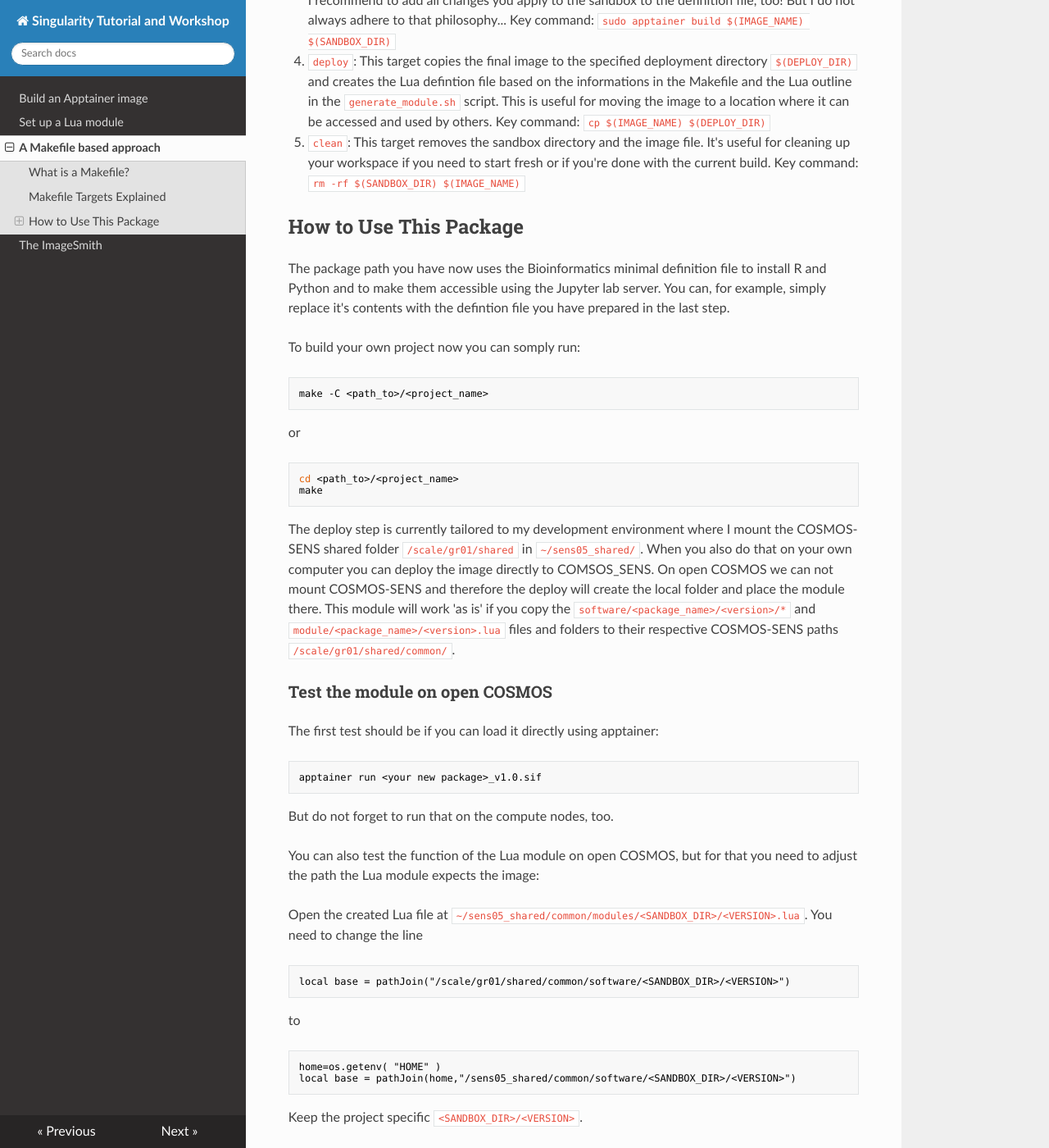
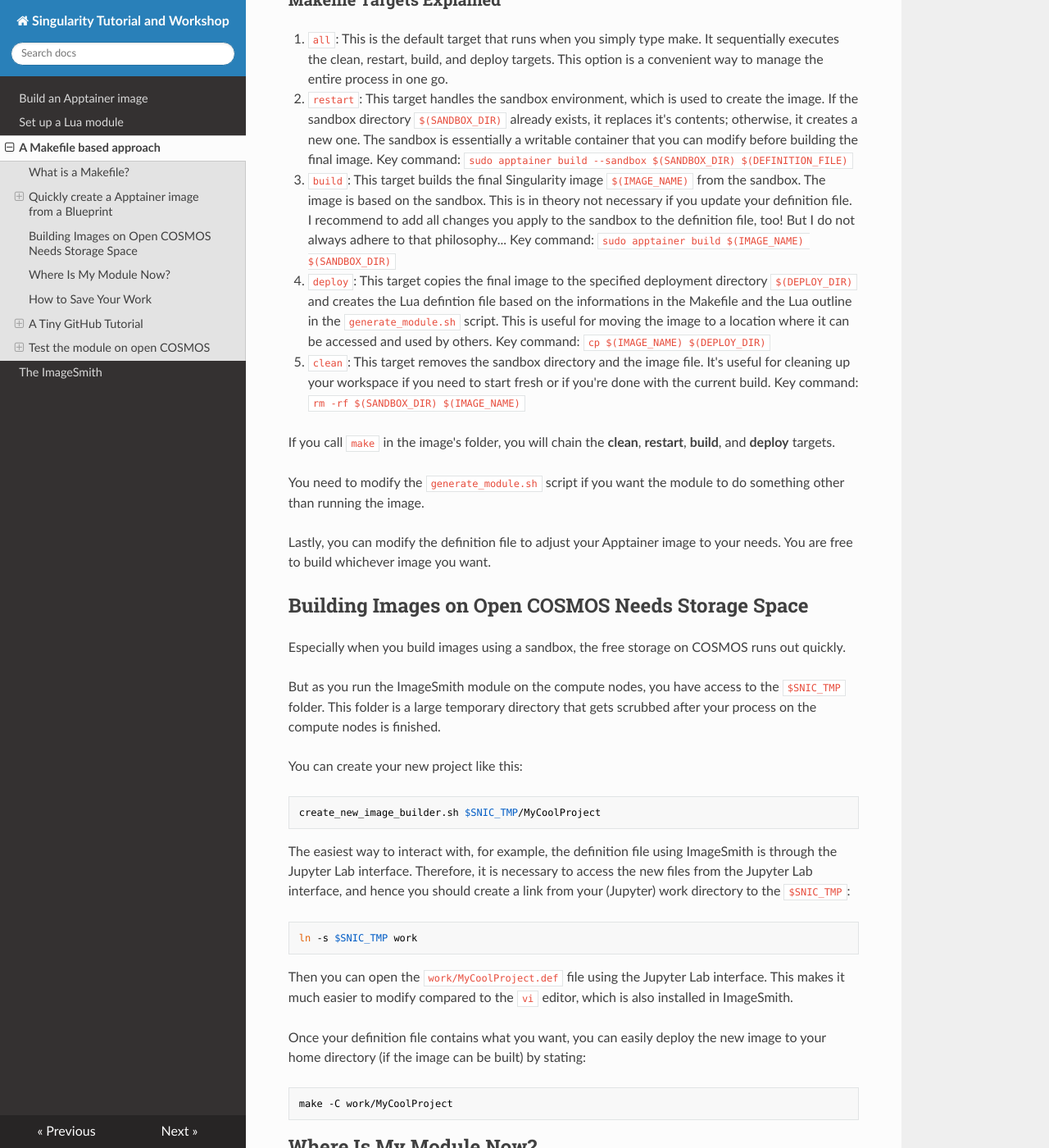
Before and after one commit to stela2502/Singularity_Tutorial, an MkDocs documentation site: the page built from docs/AMakefileBasedApproach.md, in a window 1280 px wide and 1400 px high, scrolled down 1201 px. Shown: the whole window at 82% size. Built offline with MkDocs 1.6.1, drawn with Linux system fonts in a browser that asks for light colours; nearby versions of some CDN libraries; some of the changed text lies outside the part shown.

Commit message:
RunThrough integrated in main text.

````diff
--- a/docs/AMakefileBasedApproach.md
+++ b/docs/AMakefileBasedApproach.md
@@ -4,19 +4,28 @@ My plan was to create a command that streamlines the development of an Apptainer
 
 The goal is to establish a structure where both the Apptainer build and deployment processes are automated and easily configurable. By doing so, you can quickly update the version or even the name of your package without needing to rewrite the build configuration each time. The main focus should be on creating a robust definition file, with the initial setup of the Lua model definition and other components being a one-time effort. The central configuration will be handeled by a Makefile.
 
+The image will be prepared in the new folder. Out of the box, this image will support a Jupyter Lab web server, which acts as the main interaction point with the image once it is 'run'.
+
+The `Makefile` is the main interaction point while building the new image, whereas the `<project_name>.def` file contains the definition for the new image.
+
+
 ## What is a Makefile?
 
-A Makefile is a special file used by the ``make`` utility to automate the building and management of software projects. It defines a set of rules and dependencies for compiling code, linking files, and generating executables or other targets. Makefiles consist of targets, dependencies, and commands that describe how to build each part of the project. Typically, they are used in environments with many files, like C/C++ projects, where manual compilation would be cumbersome. We do not need to dive into the depth of that - just the targets will be used for the automatisation. I will not go into more detail later - the ImageSmith has my implementation of that idea installed as a script. Use it.
+A Makefile is a special file used by the ``make`` utility to automate the building and management of software projects. It defines a set of rules and dependencies for compiling code, linking files, and generating executables or other targets. Makefiles consist of targets, dependencies, and commands that describe how to build each part of the project. Typically, they are used in environments with many files, like C/C++ projects, where manual compilation would be cumbersome. We do not need to dive into the depth of that - just the targets will be used for the automatisation. I will not go into more detail later.
+
+## Quickly create a Apptainer image from a Blueprint
+
+The ImageSmith has my implementation of of the automatization ([ImageBlueprint](https://github.com/stela2502/ImageBlueprint)) installed as a script:
 
 ```bash
-/opt/ImageSmith/create_new_image_builder.sh <path_to>/<project_name>
+create_new_image_builder.sh <path_to>/<project_name>
 ```
 
 Running this will create a folder and populate it with a Makefile, a default definition file and three scripts; ``shell.sh``, ``run.sh`` and ``generate_module.sh``.
 
 The Makefile is the central organizer of this whole package. The ``generate_module.sh`` defines the structure of the Lua module with the module name and version comming from the Makefile. The two other scripts are mainly designed to interact with the image on your (local) development computer and are not touched in the deploy step.
 
-## Makefile Targets Explained
+### Makefile Targets Explained
 
    1. ``all``:
     This is the default target that runs when you simply type make. It sequentially executes the clean, restart, build, and deploy targets. This option is a convenient way to manage the entire process in one go.
@@ -38,41 +47,148 @@ The Makefile is the central organizer of this whole package. The ``generate_modu
         Key command: ``rm -rf $(SANDBOX_DIR) $(IMAGE_NAME)``
 
 
-## How to Use This Package
+If you call `make` in the image's folder, you will chain the **clean**, **restart**, **build**, and **deploy** targets.
 
-The package path you have now uses the Bioinformatics minimal definition file to install R and Python and to make them accessible using the Jupyter lab server. You can, for example, simply replace it's contents with the defintion file you have prepared in the last step.
+You need to modify the `generate_module.sh` script if you want the module to do something other than running the image.
+
+Lastly, you can modify the definition file to adjust your Apptainer image to your needs. You are free to build whichever image you want.
 
 
-To build your own project now you can somply run:
+## Building Images on Open COSMOS Needs Storage Space
+
+Especially when you build images using a sandbox, the free storage on COSMOS runs out quickly.
+
+But as you run the ImageSmith module on the compute nodes, you have access to the `$SNIC_TMP` folder. This folder is a large temporary directory that gets scrubbed after your process on the compute nodes is finished.
+
+You can create your new project like this:
+
 ```bash
-make -C <path_to>/<project_name>
-```
-or
-```bash
-cd <path_to>/<project_name>
-make
+create_new_image_builder.sh $SNIC_TMP/MyCoolProject
 ```
 
-The deploy step is currently tailored to my development environment where I mount the COSMOS-SENS shared folder ``/scale/gr01/shared`` in ``~/sens05_shared/``. When you also do that on your own computer you can deploy the image directly to COMSOS_SENS. On open COSMOS we can not mount COSMOS-SENS and therefore the deploy will create the local folder and place the module there.
-This module will work 'as is' if you copy the ``software/<package_name>/<version>/*`` and ``module/<package_name>/<version>.lua`` files and folders to their respective COSMOS-SENS paths ``/scale/gr01/shared/common/``.
+The easiest way to interact with, for example, the definition file using ImageSmith is through the Jupyter Lab interface. Therefore, it is necessary to access the new files from the Jupyter Lab interface, and hence you should create a link from your (Jupyter) work directory to the `$SNIC_TMP`:
 
-### Test the module on open COSMOS
+```bash
+ln -s $SNIC_TMP work
+```
+
+Then you can open the `work/MyCoolProject.def` file using the Jupyter Lab interface. This makes it much easier to modify compared to the `vi` editor, which is also installed in ImageSmith.
+
+Once your definition file contains what you want, you can easily deploy the new image to your home directory (if the image can be built) by stating:
+
+```bash
+make -C work/MyCoolProject
+```
+
+## Where Is My Module Now?
+
+The module has been deployed to your home directory:
+
+```bash
+~/sens05_shared/common/modules/<project_name>/1.0.lua
+~/sens05_shared/common/software/<project_name>/1.0/<project_name>.1.0.sif
+```
+
+The result of your work has been saved to your home folder, but your definition file is still only in the `$SNIC_TMP`. Instead of copying the definition file to your home folder, I recommend uploading it to Git. This way, you can easily access your work from outside Open COSMOS, too.
+
+## How to Save Your Work
+
+You could, of course, copy the whole building area to your home directory, but it is a lot of data and might not fit into your Lunarc allowance if you have no data project registered there.
+
+Instead of copying the sandbox and image files, I recommend you create a new Git project and upload your definition files, scripts, and Makefile to either GitHub or any other Git server. The sandbox can be regenerated from the image and the image is already saved to your home folder.
+
+The Blueprint includes a `.gitignore` in the path that will exclude both the sandbox and the image from being uploaded to Git.
+
+## A Tiny GitHub Tutorial
+
+Here’s a quick guide on how to create a new GitHub repository and upload your project:
+
+### Step 1: Create a GitHub Repository
+
+1. Go to [GitHub](https://github.com/) and log in (or sign up if you don’t have an account).
+2. Click the **+** icon in the upper right corner and select **New repository**.
+3. Fill in the repository name (e.g., `MyCoolProject`) and a description (optional).
+4. Choose whether you want the repository to be **Public** or **Private**.
+5. Click **Create repository**.
+
+### Step 2: Initialize Your Local Git Repository
+
+Open a terminal and navigate to your project directory:
+
+```bash
+cd $SNIC_TMP/MyCoolProject
+```
+
+Initialize a new Git repository:
+
+```bash
+git init
+```
+
+### Step 3: Add Your Files
+
+Add the files you want to upload to the staging area:
+
+```bash
+git add --all .
+```
+
+### Step 4: Commit Your Changes
+
+Commit your changes with a meaningful message:
+
+```bash
+git commit -m "Initial commit with project files"
+```
+
+### Step 5: Link to Your GitHub Repository
+
+Copy the URL of your new GitHub repository (found on the repository page) and link it to your local repository:
+
+```bash
+git remote add origin <repository_url>
+```
+
+Replace `<repository_url>` with the actual URL, for example:
+
+```bash
+git remote add origin https://github.com/username/MyCoolProject.git
+```
+
+### Step 6: Push Your Changes to GitHub
+
+Finally, push your changes to the master branch of your GitHub repository:
+
+```bash
+git branch -M main
+git push -u origin main
+```
+
+Now your project is safely stored in your GitHub repository, and you can access it from anywhere!
+
+## Test the module on open COSMOS
+
+Now you have your image saved both in your home path as well as on Github.
+Hence we can now look into the function of our image we need to start it:
 
 
-The first test should be if you can load it directly using apptainer:
+The first test should be if you can load it directly using apptainer and the helper scripts we have:
+
 ```bash
-apptainer run <your new package>_v1.0.sif
+# shell into the sandbox
+$SNIC_TMP/MyCoolProject/shell.sh
+# run the local image
+$SNIC_TMP/MyCoolProject/run.sh
 ```
-But do not forget to run that on the compute nodes, too.
 
 You can also test the function of the Lua module on open COSMOS, but for that you need to adjust the path the Lua module expects the image:
 
 Open the created Lua file at ``~/sens05_shared/common/modules/<SANDBOX_DIR>/<VERSION>.lua``.
-You need to change the line
+You need to comment the line
 ```text
-local base = pathJoin("/scale/gr01/shared/common/software/<SANDBOX_DIR>/<VERSION>")
+-- local base = pathJoin("/scale/gr01/shared/common/software/<SANDBOX_DIR>/<VERSION>")
 ```
-to
+and add these two lines defining the private location as module source path.
 ```text
 home=os.getenv( "HOME" )
 local base = pathJoin(home,"/sens05_shared/common/software/<SANDBOX_DIR>/<VERSION>")
@@ -109,23 +225,20 @@ exit 0
 
 If you have modified the Lua definition file and now want to copy the image to COSMOS-SENS the easiest is to remove the ``~/sens01_shared/common`` folder and re-deploy the module:
 ```bash
-rm -Rf ~/sens01_shared/common
+rm -Rf ~/sens05_shared/common
 make deploy
 ```
 
 ### Deploy on COSMOS-SENS
 
-I recommend you to upload you image definitions to GitHub (do not upload the image and the sandbox by either exclude them in the ``.gitignore`` or calling ``make clean`` before ``git add --all .``.
-This way you can easily clone that on your normal desktop, install apptainer there and build and deploy your image from your normal desktop to COSMOS-SENS.
+We have already uploaded the defintion to GitHub.
+Therfore you can easily clone that on your normal desktop, install apptainer there and build and deploy your image from your normal desktop to COSMOS-SENS.
 
-If you can not directly deploy to COSMOS-SENS you can simply copy the ``software/<package_name>/<version>/*`` and ``module/<package_name>/<version>.lua`` files and folders to the COSMOS-SENS path ``/scale/gr01/shared/common/``.
-
+If you want to use the image prepared on open COSMOS I recommend you to tar your deploy data structure (all in `~/sens05_share/common/`) and copy that to COSMOS-SENS using e.g. `scp`. Cou can soimply untar that in `/scale/gr01/shared/common/`. But make sure you only copy the module you want.
 
 Please document your images well, upload them to COSMOS-SENS and share them with us. I hope we all can easen our workloads by sharing!
-While you are at it you can check out my SingSing/1.6 package that provides a single cell analysis environment with Seurat, scanpy and scvelo and other tools installed ([on github](https://github.com/stela2502/singularityImages) this pre ImageSmith).
+While you are at it you can check out my SingSingCell/1.6 package that provides a single cell analysis environment with Seurat, scanpy, scvelo and other tools installed ([on github](https://github.com/stela2502/singularityImages) this is pre ImageSmith).
+
+Please remove your `~/sens05_shared` folder once you are finished - you have saved all your work on github already.
 
 Thank you for participating in this workshop! I hope you found it useful, and I appreciate your involvement.
-
-Oh and please do not forget right now:
-
-PLEASE REMOVE THE DATA YOU CREATED FROM THE SERVER!
````
Also changed, not shown: docs/RunThroughImageSmith.md (+3 -3 lines).
